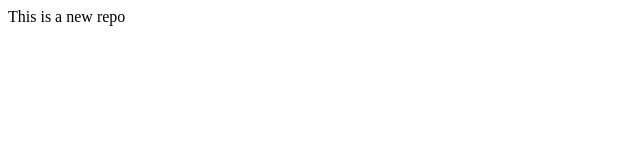
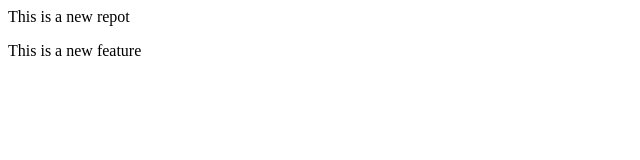
Before and after one commit to Sanjeet2026/localRepo, a plain HTML site: page Index.html in a window 1280 px wide. Shown: the whole page, without its empty margins (0-640 px from the left). Drawn offline with Linux system fonts and the light colour scheme.

Commit message:
This is a new feature

```diff
--- a/Index.html
+++ b/Index.html
@@ -1 +1,3 @@
-<p>This is a new repo</p>
+<p> This is a new repot </p>
+
+<p> This is a new feature </p>
```
